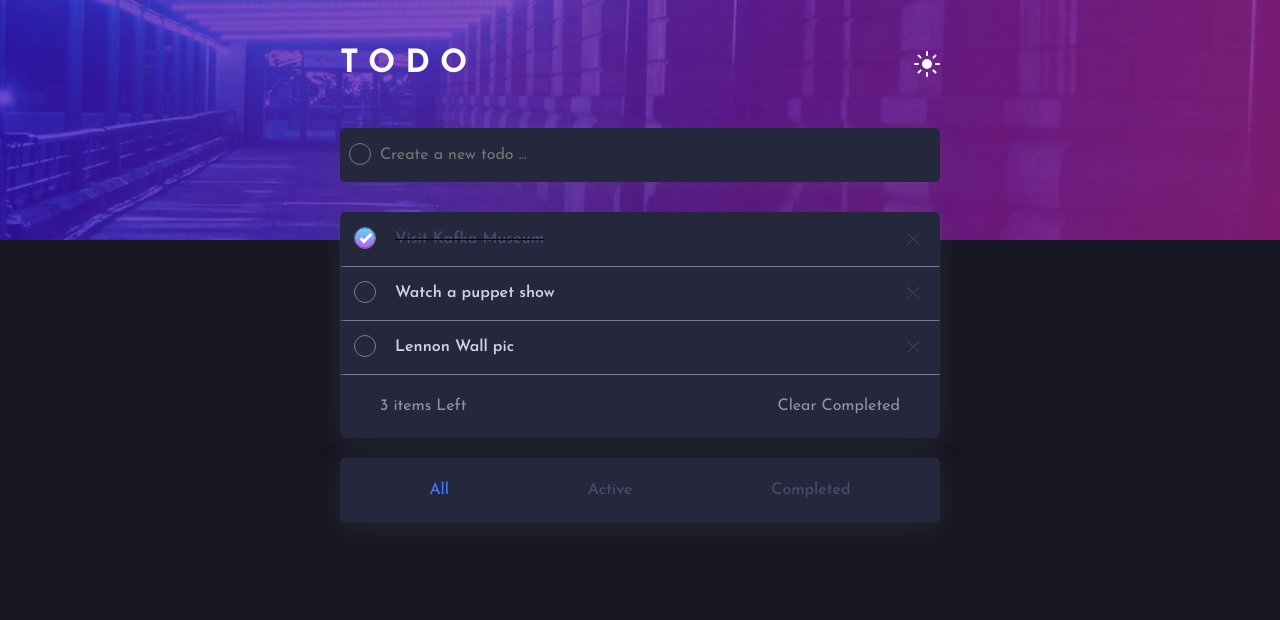
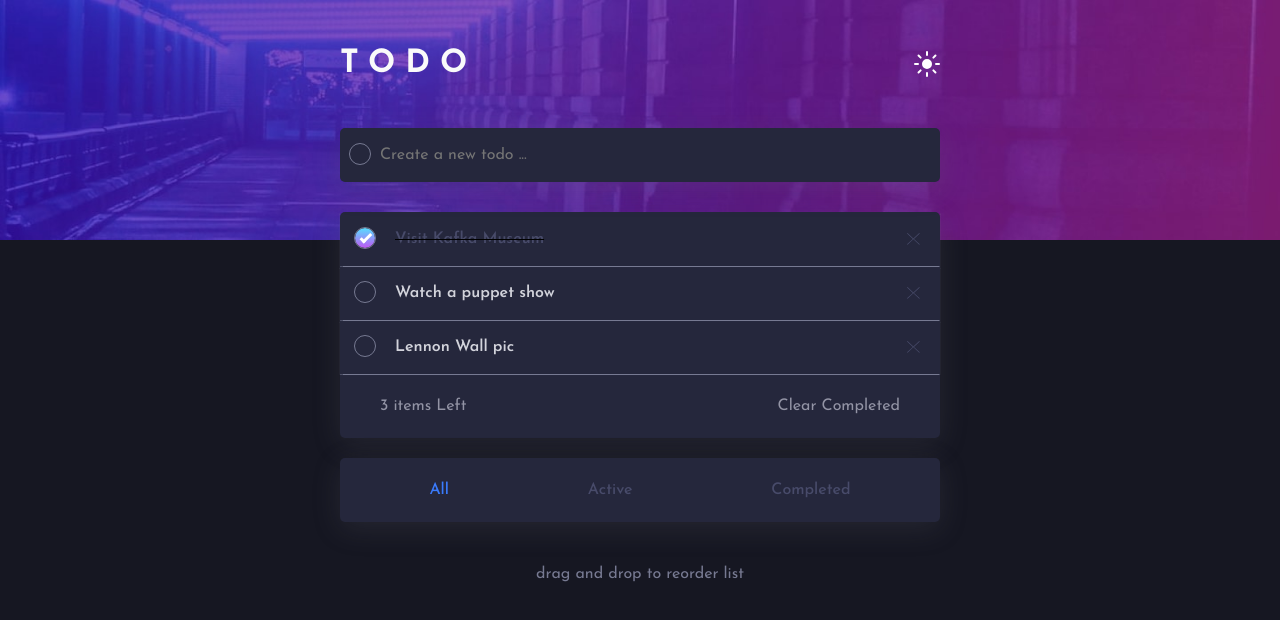
Before and after one commit to AReactDeveloper/Todo-app, a React (Create React App) app: page / in a window 1280 px wide. Shown: the top 620 px of the page. Built offline with nearby package versions, Linux system fonts and the light colour scheme.

Commit message:
drag and drop msg

```diff
--- a/src/components/Footer/Footer.jsx
+++ b/src/components/Footer/Footer.jsx
@@ -8,6 +8,7 @@ export default function Footer({handleFilterChange,filter}) {
 
 
   return (
+    <>
     <footer className={theme == 'light' ? 'footer' : 'footer dark'} >
         <button
             className={filter == 'all' ? 'active' : ''}
@@ -22,5 +23,7 @@ export default function Footer({handleFilterChange,filter}) {
             onClick={()=>handleFilterChange('completed')}
         >Completed</button>
     </footer>
+    <p className='drag-msg'>drag and drop to reorder list</p>
+    </>
   )
 }
--- a/src/components/Footer/Footer.scss
+++ b/src/components/Footer/Footer.scss
@@ -21,3 +21,9 @@
         color: var(--bs-darker-dt);
     }
 }
+
+.drag-msg{
+    text-align: center;
+    color: var(--bs-darker-dt);
+    padding: 40px;
+}
```
